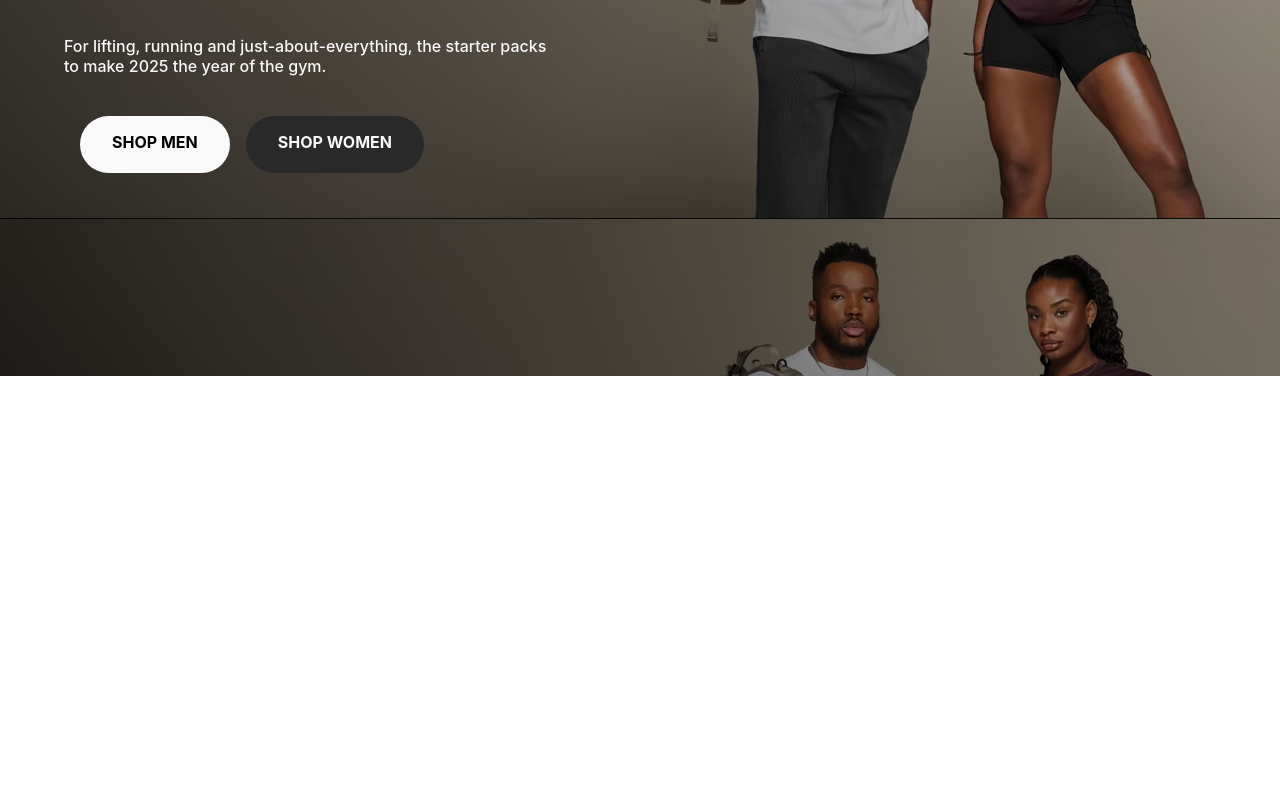
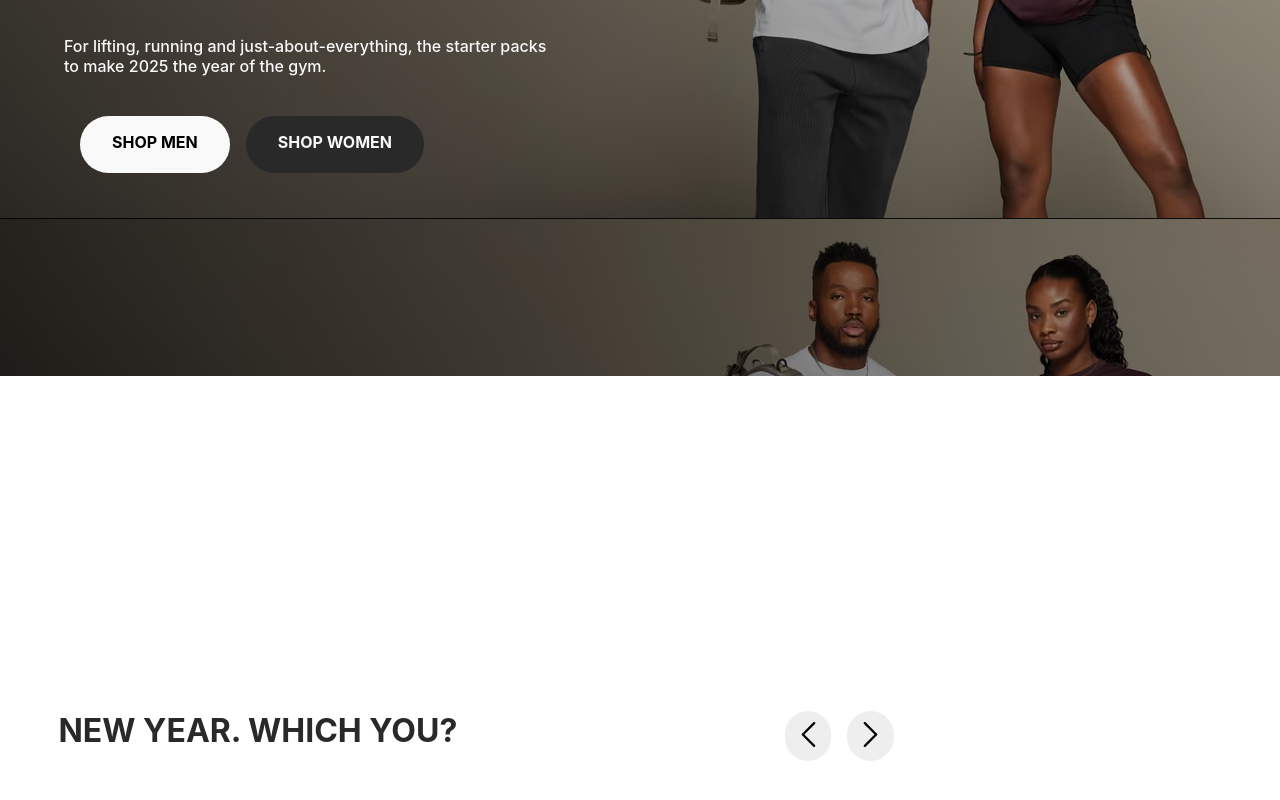
Before and after one commit to swhipz/butikk, a React (Create React App) app in the folder gymsharkcopy/development/gymsharkcopy/: page / in a window 1280 px wide. Shown: the part 763-1563 px from the top of the page. Built offline with nearby package versions, Linux system fonts and the light colour scheme.

Commit message:
initial parts of carousel

```diff
--- a/gymsharkcopy/development/gymsharkcopy/src/Container/Container.jsx
+++ b/gymsharkcopy/development/gymsharkcopy/src/Container/Container.jsx
@@ -1,6 +1,5 @@
 import Header from "../components/Header/Header";
-import CTAMEN from "../components/CTA/CTAMEN";
-import CTAWOMEN from "../components/CTA/CTAWOMEN";
+
 import Supersale from "../components/Supersale/Supersale";
 import Mainhero from "../components/Mainhero/Mainhero";
 import Packs from "../components/Packs/Packs";
--- a/gymsharkcopy/development/gymsharkcopy/src/components/Mainhero/Mainhero.jsx
+++ b/gymsharkcopy/development/gymsharkcopy/src/components/Mainhero/Mainhero.jsx
@@ -1,7 +1,6 @@
 import CTAMEN from '../CTA/CTAMEN';
 import CTAWOMEN from '../CTA/CTAWOMEN';
 import './mainhero.css';
-import bg from "./Screenshot 2025-01-03 004657.png";
 const Mainhero = () => {
     return(
         <>
--- a/gymsharkcopy/development/gymsharkcopy/src/components/Packs/Packs.jsx
+++ b/gymsharkcopy/development/gymsharkcopy/src/components/Packs/Packs.jsx
@@ -1,10 +1,22 @@
 import './packs.css';
+import rightArrow from "./right-arrow-svgrepo-com.svg"
+const Packs = () => {
 
-const Packs = () => {
     return(
         <>
         <div className="packWrapper">
-            <div className="flexbox"></div>
+            <div className="carousel">
+                    <div className="packTitle">NEW YEAR. WHICH YOU?</div>
+                <div className="arwsWrap">
+                    <div className="arrows"><img src={rightArrow} alt="" style={{transform:"rotate(180deg)"}} /></div>
+                    <div className="arrows"><img src={rightArrow} alt="" /></div>
+                </div>
+            <div className="cardCont">
+                <div className="card">
+
+                </div>
+            </div>
+            </div>
         </div>
         </>
     )
--- a/gymsharkcopy/development/gymsharkcopy/src/components/Packs/packs.css
+++ b/gymsharkcopy/development/gymsharkcopy/src/components/Packs/packs.css
@@ -1,5 +1,40 @@
 .packWrapper{
-    height: 100vh;
+    height: 90vh;
     background-color: #fff;
+    display: flex;
+    justify-content: center;
+    align-items: center;
 
 }
+.carousel{
+    display:flex;
+    flex-direction: row;
+    justify-content: space-between;
+    gap: 25vw;
+    flex-wrap: wrap;
+}
+.packTitle{
+    color: #292929;
+    font-weight: 700;
+    font-size: 2rem;
+}
+.arrows{
+    background-color: #eeeeee;
+    padding: .66rem;
+    border-radius: 99px;
+    text-align: center;
+    margin-inline: .5rem;
+}
+.arrows:hover{
+    background-color: #e0e0e0;
+    cursor: pointer;
+}
+.arrows img{
+    height: 25px;
+}
+.arwsWrap{
+    display: flex;
+}
+.cardCont{
+
+}
```
Also changed, not shown: gymsharkcopy/development/gymsharkcopy/src/components/CTA/CTANOW.jsx (added, +10 -0 lines), gymsharkcopy/development/gymsharkcopy/src/components/Packs/right-arrow-svgrepo-com.svg (added).
